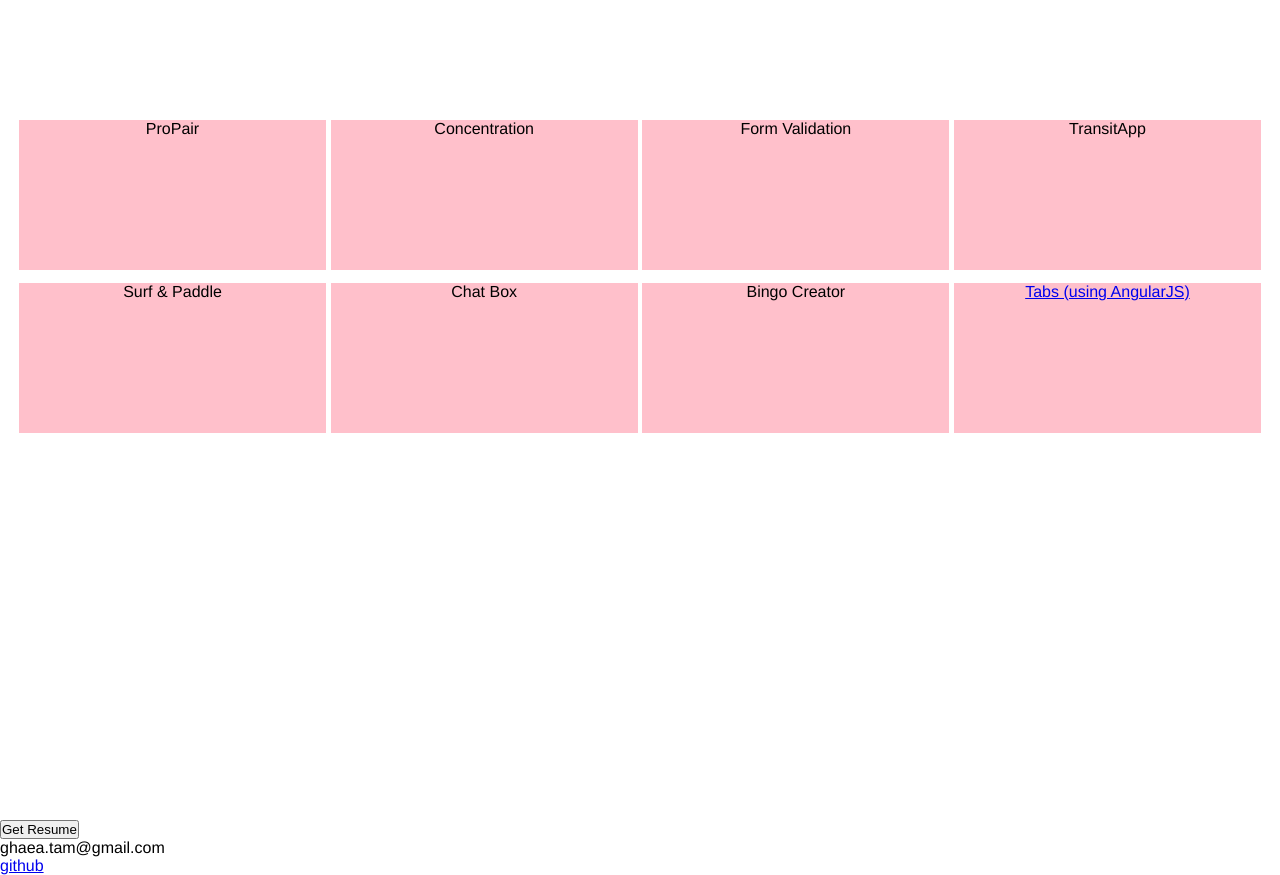
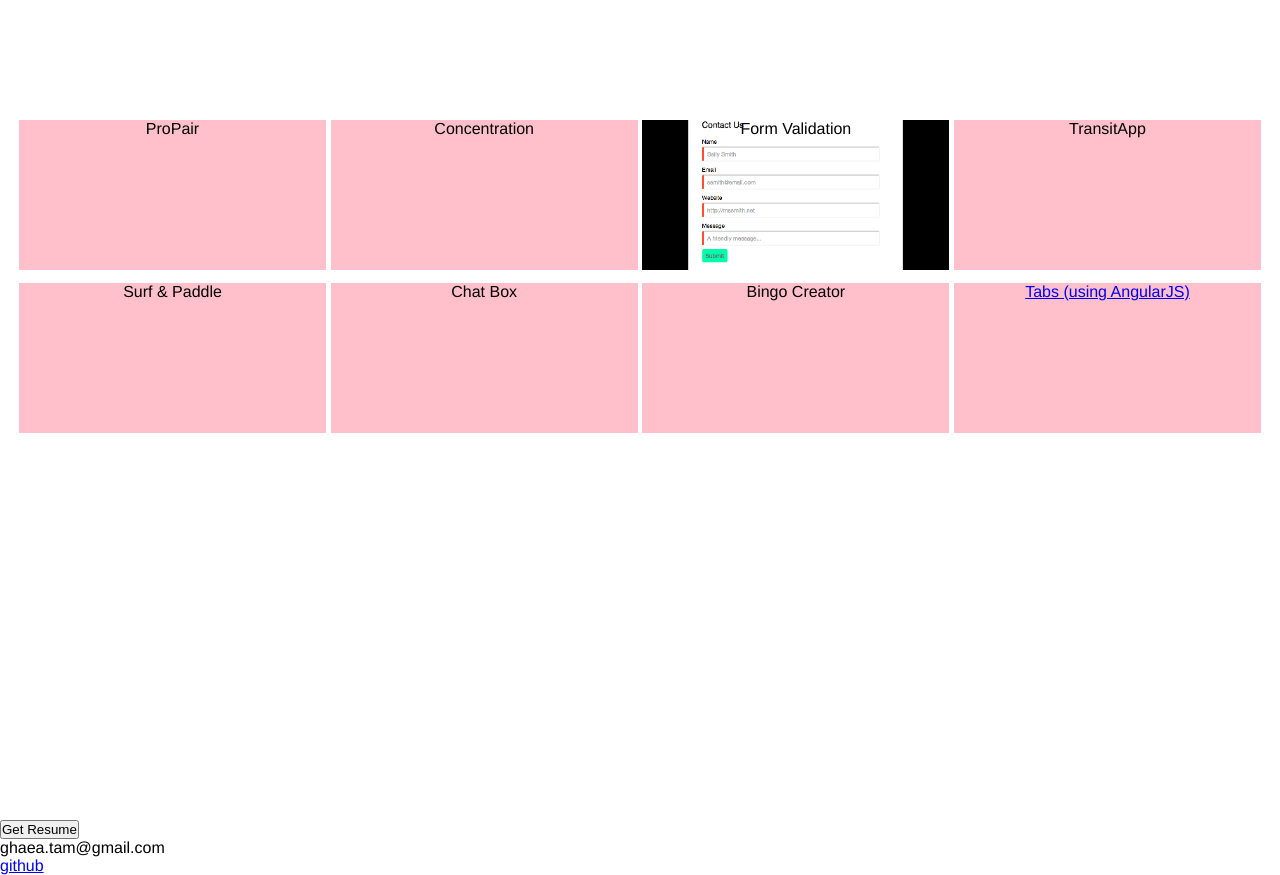
Before and after one commit to ghaea/Portfolio, a website: page public/index.html in a window 1280 px wide. Shown: the part 1180-2055 px from the top of the page. Drawn offline with Linux system fonts and the light colour scheme; a web font is replaced by a local one.

Commit message:
checking background url for projects

```diff
--- a/public/index.css
+++ b/public/index.css
@@ -67,6 +67,6 @@
 }
 
 .form {
-	backgound: url("images/Form-Validation-Small.png") no-repeat center;
+	background: url("images/Form-Validation-Small.png") no-repeat center;
 	background-size: cover;
 }
```
